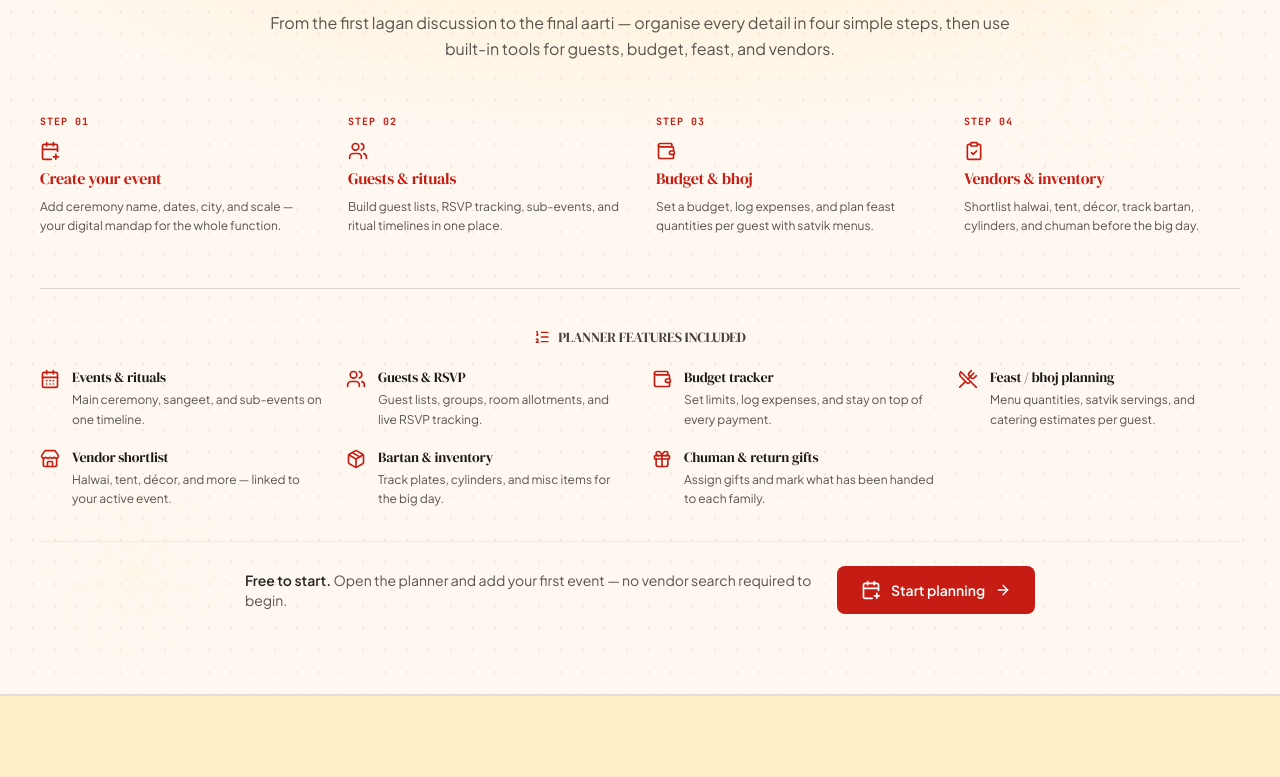
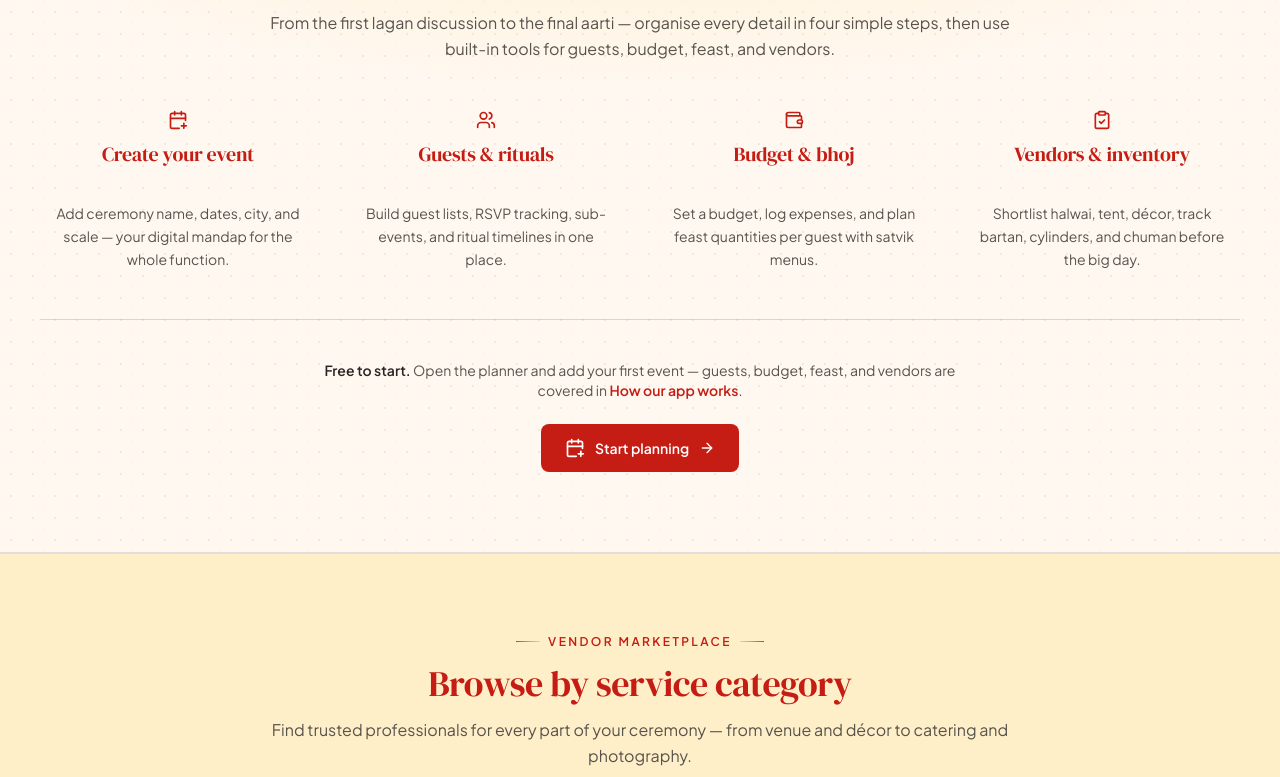
Before and after one commit to opencodes/utsav-connect, a React (Vite) app: page / in a window 1280 px wide. Shown: the part 999-1776 px from the top of the page. Built offline with nearby package versions, Linux system fonts and the light colour scheme.

Commit message:
Update EventPlannerPromoSection.tsx

```diff
--- a/src/components/web/LandingPage/EventPlannerPromoSection.tsx
+++ b/src/components/web/LandingPage/EventPlannerPromoSection.tsx
@@ -1,19 +1,7 @@
 import React from 'react';
-import {
-  CalendarDays,
-  Users,
-  Wallet,
-  UtensilsCrossed,
-  Store,
-  Package,
-  Gift,
-  ArrowRight,
-  CalendarPlus,
-  ListOrdered,
-  ClipboardCheck,
-} from 'lucide-react';
+import { Users, Wallet, ArrowRight, CalendarPlus, ClipboardCheck } from 'lucide-react';
 import { APP_NAME } from '../../../brand';
-import { LandingSection, LandingSectionHeader, landingBlockClass, landingSplitClass } from './LandingSection';
+import { LandingSection, LandingSectionHeader, landingSplitClass } from './LandingSection';
 
 interface EventPlannerPromoSectionProps {
   onNavigate: (page: string, data?: unknown) => void;
@@ -21,66 +9,24 @@ interface EventPlannerPromoSectionProps {
 
 const PLANNING_STEPS = [
   {
-    step: '01',
     title: 'Create your event',
     description: 'Add ceremony name, dates, city, and scale — your digital mandap for the whole function.',
     icon: CalendarPlus,
   },
   {
-    step: '02',
     title: 'Guests & rituals',
     description: 'Build guest lists, RSVP tracking, sub-events, and ritual timelines in one place.',
     icon: Users,
   },
   {
-    step: '03',
     title: 'Budget & bhoj',
     description: 'Set a budget, log expenses, and plan feast quantities per guest with satvik menus.',
     icon: Wallet,
   },
   {
-    step: '04',
     title: 'Vendors & inventory',
     description: 'Shortlist halwai, tent, décor, track bartan, cylinders, and chuman before the big day.',
     icon: ClipboardCheck,
-  },
-];
-
-const PLANNER_FEATURES = [
-  {
-    icon: CalendarDays,
-    title: 'Events & rituals',
-    description: 'Main ceremony, sangeet, and sub-events on one timeline.',
-  },
-  {
-    icon: Users,
-    title: 'Guests & RSVP',
-    description: 'Guest lists, groups, room allotments, and live RSVP tracking.',
-  },
-  {
-    icon: Wallet,
-    title: 'Budget tracker',
-    description: 'Set limits, log expenses, and stay on top of every payment.',
-  },
-  {
-    icon: UtensilsCrossed,
-    title: 'Feast / bhoj planning',
-    description: 'Menu quantities, satvik servings, and catering estimates per guest.',
-  },
-  {
-    icon: Store,
-    title: 'Vendor shortlist',
-    description: 'Halwai, tent, décor, and more — linked to your active event.',
-  },
-  {
-    icon: Package,
-    title: 'Bartan & inventory',
-    description: 'Track plates, cylinders, and misc items for the big day.',
-  },
-  {
-    icon: Gift,
-    title: 'Chuman & return gifts',
-    description: 'Assign gifts and mark what has been handed to each family.',
   },
 ];
 
@@ -88,24 +34,26 @@ const iconClass = 'w-5 h-5 text-[#C51C13] dark:text-orange-400 shrink-0';
 
 export const EventPlannerPromoSection: React.FC<EventPlannerPromoSectionProps> = ({ onNavigate }) => {
   return (
-    <LandingSection id="event-planning-guide" tone="cream" className="scroll-mt-28">
+    <LandingSection id="event-planning-guide" tone="cream" className="scroll-mt-28" showMandala={false}>
       <LandingSectionHeader
+        align="center"
         eyebrow={`${APP_NAME} event planner`}
         title="How event planning works"
         description="From the first lagan discussion to the final aarti — organise every detail in four simple steps, then use built-in tools for guests, budget, feast, and vendors."
       />
 
-      <ol className="grid sm:grid-cols-2 lg:grid-cols-4 gap-8 sm:gap-6 lg:gap-8 mb-10 sm:mb-12">
+      <ol className="grid sm:grid-cols-2 lg:grid-cols-4 gap-x-8 gap-y-10 lg:gap-y-0 mb-10 sm:mb-12 list-none p-0 m-0">
         {PLANNING_STEPS.map((item) => {
           const Icon = item.icon;
           return (
-            <li key={item.step} className={`flex flex-col ${landingBlockClass}`}>
-              <span className="text-[10px] font-mono font-bold text-orange-600 uppercase tracking-widest">
-                Step {item.step}
-              </span>
-              <Icon className={`${iconClass} mt-3 mb-2`} />
-              <h3 className="font-display text-base text-[#C51C13] dark:text-white leading-snug">{item.title}</h3>
-              <p className="text-xs text-stone-600 dark:text-stone-400 mt-2 leading-relaxed flex-1">
+            <li key={item.title} className="flex flex-col items-center text-center min-w-0">
+              <Icon className={`${iconClass} mb-3`} aria-hidden />
+
+              <h3 className="font-display text-lg sm:text-xl text-[#C51C13] dark:text-white leading-snug min-h-[3.25rem]">
+                {item.title}
+              </h3>
+
+              <p className="text-sm text-stone-600 dark:text-stone-400 mt-2 leading-relaxed max-w-[16rem] mx-auto">
                 {item.description}
               </p>
             </li>
@@ -114,40 +62,24 @@ export const EventPlannerPromoSection: React.FC<EventPlannerPromoSectionProps> =
       </ol>
 
       <div className={landingSplitClass}>
-        <div className="flex items-center justify-center gap-2 mb-6">
-          <ListOrdered className="w-4 h-4 text-orange-600 dark:text-orange-400" />
-          <h3 className="text-sm font-bold uppercase tracking-widest text-stone-700 dark:text-stone-300">
-            Planner features included
-          </h3>
-        </div>
-
-        <div className="grid sm:grid-cols-2 lg:grid-cols-3 xl:grid-cols-4 gap-x-6 gap-y-5 mb-8">
-          {PLANNER_FEATURES.map((feature) => {
-            const Icon = feature.icon;
-            return (
-              <div key={feature.title} className="flex gap-3">
-                <Icon className={iconClass} />
-                <div className="min-w-0">
-                  <h4 className="text-sm font-semibold text-stone-900 dark:text-white">{feature.title}</h4>
-                  <p className="text-xs text-stone-600 dark:text-stone-400 mt-1 leading-relaxed">
-                    {feature.description}
-                  </p>
-                </div>
-              </div>
-            );
-          })}
-        </div>
-
-        <div className="flex flex-col sm:flex-row sm:items-center sm:justify-center gap-4 pt-6 border-t border-stone-200/80 dark:border-stone-800">
-          <p className="text-sm text-stone-600 dark:text-stone-400 max-w-xl text-center sm:text-left mx-auto sm:mx-0">
+        <div className="flex flex-col items-center text-center gap-6">
+          <p className="text-sm text-stone-600 dark:text-stone-400 max-w-2xl">
             <span className="font-semibold text-stone-800 dark:text-stone-200">Free to start.</span> Open the
-            planner and add your first event — no vendor search required to begin.
+            planner and add your first event — guests, budget, feast, and vendors are covered in{' '}
+            <button
+              type="button"
+              onClick={() => document.getElementById('platform-overview')?.scrollIntoView({ behavior: 'smooth' })}
+              className="text-[#C51C13] dark:text-orange-400 font-semibold underline-offset-2 hover:underline cursor-pointer"
+            >
+              How our app works
+            </button>
+            .
           </p>
           <button
             type="button"
             onClick={() => onNavigate('celebrations')}
             id="btn-landing-open-planner"
-            className="inline-flex items-center justify-center gap-2.5 px-6 py-3.5 rounded-lg bg-[#C51C13] hover:bg-[#A2110A] text-white font-semibold text-sm transition-colors cursor-pointer shrink-0 mx-auto sm:mx-0"
+            className="inline-flex items-center justify-center gap-2.5 px-6 py-3.5 rounded-lg bg-[#C51C13] hover:bg-[#A2110A] text-white font-semibold text-sm transition-colors cursor-pointer shrink-0"
           >
             <CalendarPlus className="w-5 h-5" />
             Start planning
```
